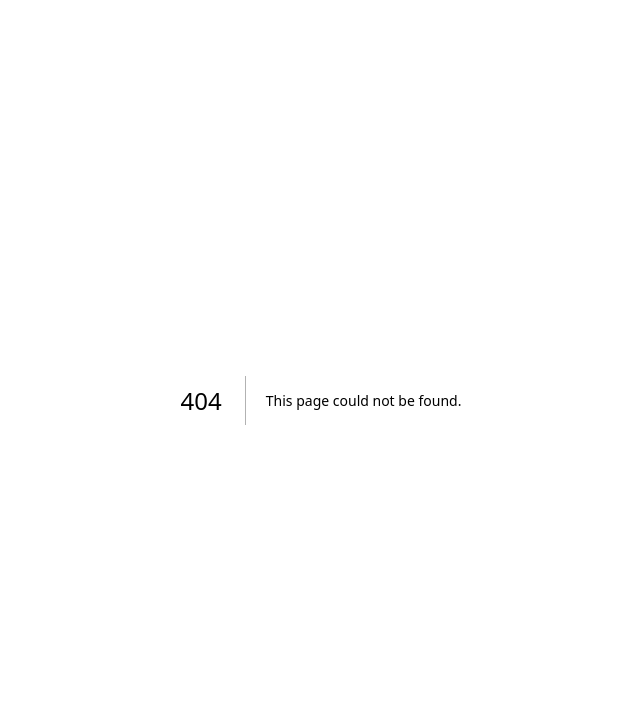
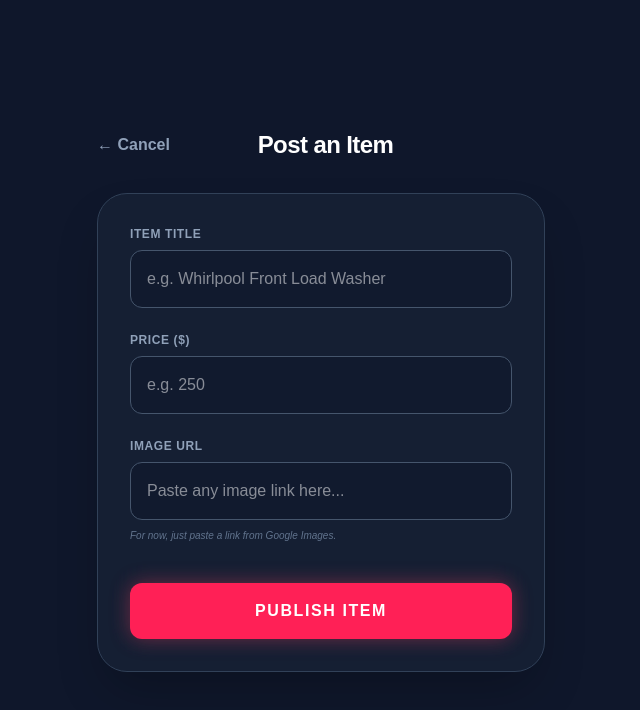
Before and after one commit to jaspike09/ai-marketplace-web, a Next.js app: page /post in a window 1280 px wide. Before the commit this address had no page. Shown: the top 710 px of the page, without its empty margins (319-959 px from the left). Built offline with nearby package versions, Linux system fonts and the light colour scheme.

Commit message:
Initial frontend commit

```diff
--- a/app/page.tsx
+++ b/app/page.tsx
@@ -3,10 +3,11 @@ import { useState, useRef, Suspense, useEffect } from "react";
 import { Canvas, useFrame } from "@react-three/fiber";
 import { OrbitControls, Environment, ContactShadows, useGLTF } from "@react-three/drei";
 import { createClient } from "@supabase/supabase-js";
+import Link from "next/link";
 
 // Initialize Supabase Database Connection
 const supabaseUrl = "https://vqufamwvuimjitoxwedu.supabase.co";
-const supabaseAnonKey = eyJhbGciOiJIUzI1NiIsInR5cCI6IkpXVCJ9.eyJpc3MiOiJzdXBhYmFzZSIsInJlZiI6InZxdWZhbXd2dWltaml0b3h3ZWR1Iiwicm9sZSI6ImFub24iLCJpYXQiOjE3NzE4MTI4MDQsImV4cCI6MjA4NzM4ODgwNH0.R4XNi1woiAfUgp03L6hPko6wkHtHdhefRme6TvD6VLw; // <--- PASTE YOUR KEY HERE
+const supabaseAnonKey = "eyJhbGciOiJIUzI1NiIsInR5cCI6IkpXVCJ9.eyJpc3MiOiJzdXBhYmFzZSIsInJlZiI6InZxdWZhbXd2dWltaml0b3h3ZWR1Iiwicm9sZSI6ImFub24iLCJpYXQiOjE3NzE4MTI4MDQsImV4cCI6MjA4NzM4ODgwNH0.R4XNi1woiAfUgp03L6hPko6wkHtHdhefRme6TvD6VLw";
 const supabase = createClient(supabaseUrl, supabaseAnonKey);
 
 // The Photorealistic 3D Model
@@ -47,7 +48,7 @@ export default function MarketplaceHome() {
   }, []);
 
   return (
-    <main className="min-h-screen bg-slate-50 flex flex-col">
+    <main className="min-h-screen bg-slate-50 flex flex-col relative pb-32">
 
       {/* Top Navbar */}
       <nav className="bg-white px-4 py-4 sticky top-0 z-40 shadow-sm flex items-center justify-between">
@@ -119,6 +120,15 @@ export default function MarketplaceHome() {
           </div>
         </div>
       )}
+
+      {/* THE FLOATING "POST ITEM" BUTTON - WIRED UP AND READY */}
+      <div className="fixed bottom-8 left-1/2 -translate-x-1/2 z-50">
+        <Link href="/post" className="bg-rose-500 hover:bg-rose-600 text-white flex items-center gap-3 px-8 py-4 rounded-full shadow-[0_10px_30px_rgba(244,63,94,0.4)] transition-transform hover:scale-105 active:scale-95 cursor-pointer">
+          <svg className="w-6 h-6" fill="none" stroke="currentColor" viewBox="0 0 24 24"><path strokeLinecap="round" strokeLinejoin="round" strokeWidth="2.5" d="M3 9a2 2 0 012-2h.93a2 2 0 001.664-.89l.812-1.22A2 2 0 0110.07 4h3.86a2 2 0 011.664.89l.812 1.22A2 2 0 0018.07 7H19a2 2 0 012 2v9a2 2 0 01-2 2H5a2 2 0 01-2-2V9z"></path><path strokeLinecap="round" strokeLinejoin="round" strokeWidth="2.5" d="M15 13a3 3 0 11-6 0 3 3 0 016 0z"></path></svg>
+          <span className="font-bold text-lg tracking-wide uppercase">Post Item</span>
+        </Link>
+      </div>
+
     </main>
   );
 }
--- /dev/null
+++ b/app/post/page.tsx
@@ -0,0 +1,105 @@
+"use client";
+import { useState } from "react";
+import { createClient } from "@supabase/supabase-js";
+import { useRouter } from "next/navigation";
+import Link from "next/link";
+
+// Initialize Supabase (PASTE YOUR ANON KEY HERE)
+const supabaseUrl = "https://vqufamwvuimjitoxwedu.supabase.co";
+const supabaseAnonKey = "eyJhbGciOiJIUzI1NiIsInR5cCI6IkpXVCJ9.eyJpc3MiOiJzdXBhYmFzZSIsInJlZiI6InZxdWZhbXd2dWltaml0b3h3ZWR1Iiwicm9sZSI6ImFub24iLCJpYXQiOjE3NzE4MTI4MDQsImV4cCI6MjA4NzM4ODgwNH0.R4XNi1woiAfUgp03L6hPko6wkHtHdhefRme6TvD6VLw";
+const supabase = createClient(supabaseUrl, supabaseAnonKey);
+
+export default function PostItem() {
+  const router = useRouter();
+  const [title, setTitle] = useState("");
+  const [price, setPrice] = useState("");
+  const [imageUrl, setImageUrl] = useState("");
+  const [isSubmitting, setIsSubmitting] = useState(false);
+
+  const handleSubmit = async (e: React.FormEvent) => {
+    e.preventDefault();
+    setIsSubmitting(true);
+
+    // Send data to Supabase
+    const { error } = await supabase.from('inventory').insert([
+      { title, price: `$${price}`, image_url: imageUrl }
+    ]);
+
+    if (error) {
+      alert("Error posting item: " + error.message);
+      setIsSubmitting(false);
+    } else {
+      // Success! Instantly bounce them back to the homepage
+      router.push("/");
+    }
+  };
+
+  return (
+    <main className="min-h-screen bg-slate-900 text-white p-6 flex flex-col items-center justify-center relative overflow-hidden">
+
+      {/* Background Glow */}
+      <div className="absolute top-0 left-1/2 -translate-x-1/2 w-[600px] h-[600px] bg-rose-500/20 rounded-full blur-[120px] -z-10"></div>
+
+      <div className="w-full max-w-md">
+        {/* Header */}
+        <div className="flex items-center justify-between mb-8">
+          <Link href="/" className="text-slate-400 hover:text-white transition-colors flex items-center gap-2 font-semibold">
+            <span>← Cancel</span>
+          </Link>
+          <h1 className="text-2xl font-black tracking-tight">Post an Item</h1>
+          <div className="w-16"></div> {/* Spacer for centering */}
+        </div>
+
+        {/* The Form */}
+        <form onSubmit={handleSubmit} className="bg-slate-800/50 backdrop-blur-xl p-8 rounded-[30px] border border-slate-700 shadow-2xl space-y-6">
+
+          <div>
+            <label className="block text-slate-400 text-xs font-bold uppercase tracking-wider mb-2">Item Title</label>
+            <input
+              required
+              type="text"
+              placeholder="e.g. Whirlpool Front Load Washer"
+              className="w-full bg-slate-900/50 border border-slate-600 rounded-xl p-4 text-white focus:outline-none focus:border-rose-500 transition-colors"
+              value={title}
+              onChange={(e) => setTitle(e.target.value)}
+            />
+          </div>
+
+          <div>
+            <label className="block text-slate-400 text-xs font-bold uppercase tracking-wider mb-2">Price ($)</label>
+            <input
+              required
+              type="number"
+              placeholder="e.g. 250"
+              className="w-full bg-slate-900/50 border border-slate-600 rounded-xl p-4 text-white focus:outline-none focus:border-rose-500 transition-colors"
+              value={price}
+              onChange={(e) => setPrice(e.target.value)}
+            />
+          </div>
+
+          <div>
+            <label className="block text-slate-400 text-xs font-bold uppercase tracking-wider mb-2">Image URL</label>
+            <input
+              required
+              type="url"
+              placeholder="Paste any image link here..."
+              className="w-full bg-slate-900/50 border border-slate-600 rounded-xl p-4 text-white focus:outline-none focus:border-rose-500 transition-colors"
+              value={imageUrl}
+              onChange={(e) => setImageUrl(e.target.value)}
+            />
+            <p className="text-[10px] text-slate-500 mt-2 italic">For now, just paste a link from Google Images.</p>
+          </div>
+
+          <button
+            type="submit"
+            disabled={isSubmitting}
+            className="w-full bg-rose-500 hover:bg-rose-400 text-white font-black uppercase tracking-widest py-4 rounded-xl transition-all shadow-[0_0_20px_rgba(244,63,94,0.4)] disabled:opacity-50 mt-4"
+          >
+            {isSubmitting ? "Publishing..." : "Publish Item"}
+          </button>
+
+        </form>
+      </div>
+    </main>
+  );
+}
```
